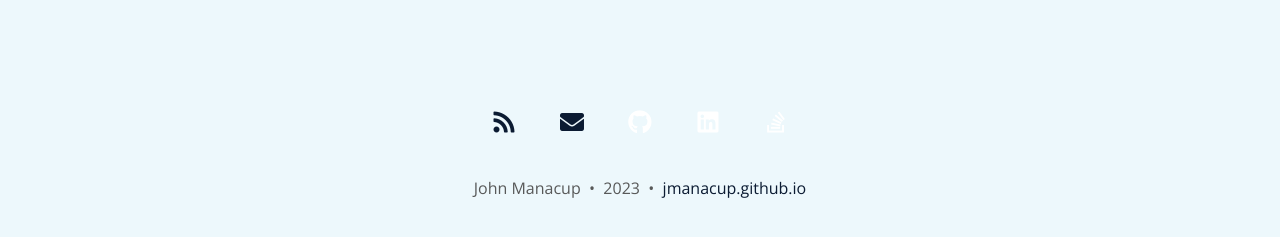
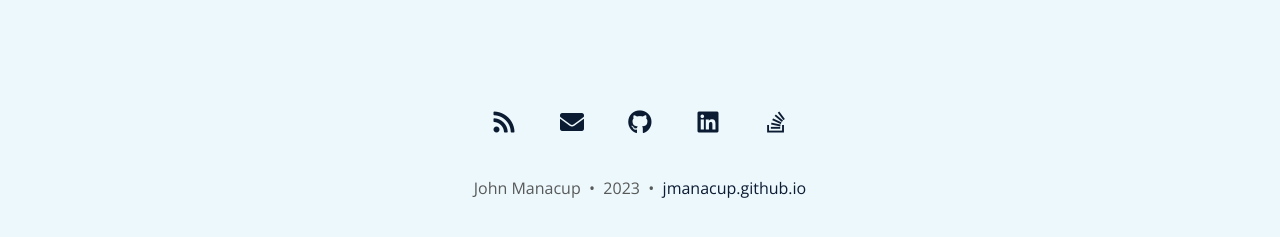
Before and after one commit to jmanacup/jmanacup.github.io, a Jekyll site: the page built from index.html, in a window 1280 px wide and 1283 px high. Shown: the part 1033-1270 px from the top of the window. Built offline with Jekyll 4.4.1, drawn with Linux system fonts in a browser that asks for light colours; nearby versions of some CDN libraries; the list of posts is cut into pages by our own code; comment, search, counter and statistics services are not loaded.

Commit message:
change config

```diff
--- a/_includes/social-networks-links.html
+++ b/_includes/social-networks-links.html
@@ -62,7 +62,7 @@
   <li class="list-inline-item">
     <a href="https://github.com/{{ site.social-network-links.github }}" title="GitHub">
       <span class="fa-stack fa-lg" aria-hidden="true">
-        <i class="fab fa-github fa-stack-1x fa-inverse"></i>
+        <i class="fab fa-github fa-stack-1x"></i>
       </span>
       <span class="sr-only">GitHub</span>
    </a>
@@ -97,7 +97,7 @@
   <li class="list-inline-item">
     <a href="https://linkedin.com/in/{{ site.social-network-links.linkedin }}" title="LinkedIn">
       <span class="fa-stack fa-lg" aria-hidden="true">
-        <i class="fab fa-linkedin fa-stack-1x fa-inverse"></i>
+        <i class="fab fa-linkedin fa-stack-1x"></i>
       </span>
       <span class="sr-only">LinkedIn</span>
    </a>
@@ -120,7 +120,7 @@
   <li class="list-inline-item">
     <a href="https://stackoverflow.com/users/{{ site.social-network-links.stackoverflow }}" title="StackOverflow">
       <span class="fa-stack fa-lg" aria-hidden="true">
-        <i class="fab fa-stack-overflow fa-stack-1x fa-inverse"></i>
+        <i class="fab fa-stack-overflow fa-stack-1x"></i>
       </span>
       <span class="sr-only">StackOverflow</span>
    </a>
```
